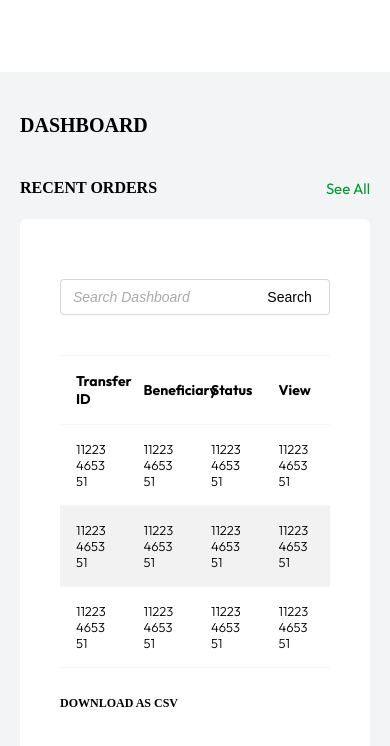
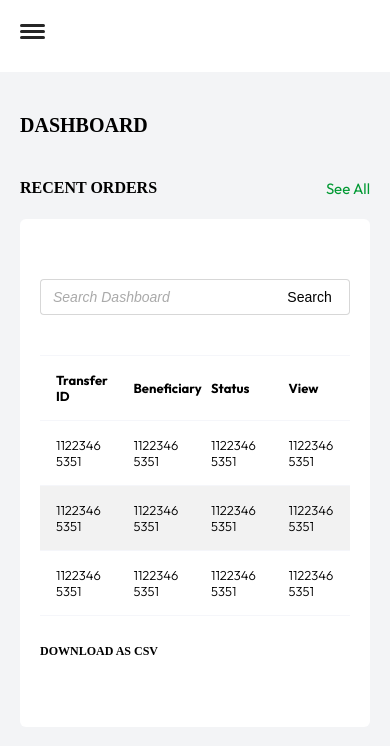
Before and after one commit to Vargent-Africa/venergie-app, a React (Vite) app: page /dashboard in a window 390 px wide. Shown: the top 746 px of the page. Built offline with nearby package versions, Linux system fonts and the light colour scheme; a web font is replaced by a local one.

Commit message:
fix(Table): Designed table to be responsive

```diff
--- a/src/components/layouts/Main.tsx
+++ b/src/components/layouts/Main.tsx
@@ -16,6 +16,14 @@ const MainLayout = () => {
 		barRef.current?.classList.toggle("toggle");
 	};
 
+	const handleNavClick = (e: React.MouseEvent) => {
+		const target = e.target as HTMLElement;
+		// Close dropdown if a link was clicked
+		if (target.closest("a")) {
+			handleShowMenu();
+		}
+	};
+
 	return (
 		<styled.MainWrapper>
 			<styled.MainHeader>
@@ -25,7 +33,7 @@ const MainLayout = () => {
 							<styled.Logo src="/images/venergie_logo.svg" alt="Logo" />
 						</Link>
 						<styled.MainNavLinksContainer ref={menuRef}>
-							<styled.MainNavLinks>
+							<styled.MainNavLinks onClick={handleNavClick}>
 								<styled.NavLink>
 									<Link to="/">
 										<styled.StyledLink>Home</styled.StyledLink>
--- a/src/components/layouts/User.tsx
+++ b/src/components/layouts/User.tsx
@@ -1,3 +1,5 @@
+import { useRef } from "react";
+
 import { Outlet, Link } from "react-router";
 
 import NavLinks from "components/navigation/NavLinks";
@@ -5,13 +7,29 @@ import NavLinks from "components/navigation/NavLinks";
 import * as styled from "./styles/user";
 
 const DashboardLayout = () => {
+	const menuRef = useRef<HTMLDivElement | null>(null);
+	const sidebarRef = useRef<HTMLElement | null>(null);
+
+	const handleShow = () => {
+		sidebarRef.current?.classList.toggle("showbar");
+		menuRef.current?.classList.toggle("toggle");
+	};
+
+	const handleNavClick = (e: React.MouseEvent) => {
+		const target = e.target as HTMLElement;
+		// Only close drawer if a link was clicked
+		if (target.closest("a")) {
+			handleShow();
+		}
+	};
+
 	return (
 		<styled.UserLayoutWrapper>
-			<styled.SidebarWrapper>
+			<styled.SidebarWrapper ref={sidebarRef}>
 				<Link to="/">
 					<styled.SidebarLogoImg src="/images/venergie_logo.svg" alt="Logo" />
 				</Link>
-				<styled.SidebarLinks>
+				<styled.SidebarLinks onClick={handleNavClick}>
 					<styled.SidebarLink>
 						<NavLinks slug="/dashboard">
 							<styled.SidebarIcon
@@ -46,7 +64,6 @@ const DashboardLayout = () => {
 									d="M11.35 3.836c-.065.21-.1.433-.1.664 0 .414.336.75.75.75h4.5a.75.75 0 0 0 .75-.75 2.25 2.25 0 0 0-.1-.664m-5.8 0A2.251 2.251 0 0 1 13.5 2.25H15c1.012 0 1.867.668 2.15 1.586m-5.8 0c-.376.023-.75.05-1.124.08C9.095 4.01 8.25 4.973 8.25 6.108V8.25m8.9-4.414c.376.023.75.05 1.124.08 1.131.094 1.976 1.057 1.976 2.192V16.5A2.25 2.25 0 0 1 18 18.75h-2.25m-7.5-10.5H4.875c-.621 0-1.125.504-1.125 1.125v11.25c0 .621.504 1.125 1.125 1.125h9.75c.621 0 1.125-.504 1.125-1.125V18.75m-7.5-10.5h6.375c.621 0 1.125.504 1.125 1.125v9.375m-8.25-3 1.5 1.5 3-3.75"
 								/>
 							</styled.SidebarIcon>
-
 							<styled.SidebarLinkText>Order History</styled.SidebarLinkText>
 						</NavLinks>
 					</styled.SidebarLink>
@@ -73,7 +90,15 @@ const DashboardLayout = () => {
 			</styled.SidebarWrapper>
 			<styled.MainWrapper>
 				<styled.MainNav>
-					<styled.MainNavContent />
+					<styled.MainNavContent>
+						<styled.MainIconWrapper
+							id="dash-bar"
+							ref={menuRef}
+							onClick={handleShow}
+						>
+							<styled.MainIconSpan />
+						</styled.MainIconWrapper>
+					</styled.MainNavContent>
 				</styled.MainNav>
 				<styled.MainSection>
 					<Outlet />
--- a/src/components/layouts/styles/main.ts
+++ b/src/components/layouts/styles/main.ts
@@ -45,6 +45,7 @@ export const MainNavLinksContainer = styled.div`
 	left: 0;
 	right: 0;
 	background-color: ${Colors.white};
+	height: 100vh;
 
 	&.show {
 		display: block;
--- a/src/components/layouts/styles/user.ts
+++ b/src/components/layouts/styles/user.ts
@@ -11,7 +11,7 @@ export const UserLayoutWrapper = styled.div`
 	overflow: hidden;
 `;
 
-export const styledScrollbarMixin = css`
+const styledScrollbarMixin = css`
 	scrollbar-width: 0.5rem;
 	&::-webkit-scrollbar-track {
 		background-color: ${Colors.veryDarkGray};
@@ -38,7 +38,17 @@ export const SidebarWrapper = styled.aside`
 	background-color: ${Colors.veryDarkGray};
 
 	@media (max-width: ${Sizes.md}) {
-		display: none;
+		/* display: none; */
+		position: absolute;
+		/* top: 1.5rem; */
+		left: -90% !important;
+		width: 80% !important;
+		transition: 0.5s;
+		padding: 1rem;
+
+		&.showbar {
+			left: 0 !important;
+		}
 	}
 `;
 
@@ -93,8 +103,76 @@ export const MainNav = styled.nav`
 
 export const MainNavContent = styled.nav`
 	display: flex;
-	justify-content: flex-end;
+	/* justify-content: flex-end; */
 	align-items: center;
+	position: relative;
+`;
+
+export const MainIconWrapper = styled.div`
+	position: absolute;
+	top: 2rem;
+	width: 2.5rem;
+	height: 2rem;
+	cursor: pointer;
+	z-index: 1;
+	background: transparent;
+	display: none;
+
+	&.toggle {
+		left: calc(80% + 1rem);
+		transition: left 0.5s linear 1s;
+		span {
+			background: transparent;
+			&:before {
+				top: 0;
+				transform: rotate(45deg);
+				//background: #ffffff;
+			}
+			&:after {
+				top: 0;
+				transform: rotate(-45deg);
+				//background: #ffffff;
+			}
+		}
+	}
+
+	@media (max-width: ${Sizes.md}) {
+		display: block;
+	}
+`;
+
+export const MainIconSpan = styled.span`
+	display: block;
+	width: 2.5rem;
+	height: 3px;
+	background-color: #262626;
+	position: absolute;
+	top: 10px;
+	transition: 0.5s;
+	border-radius: 4px;
+
+	&:before {
+		content: "";
+		position: absolute;
+		top: -6px;
+		left: 0;
+		width: 100%;
+		height: 3px;
+		background-color: #262626;
+		transition: 0.5s;
+		border-radius: 4px;
+	}
+	&:after {
+		content: "";
+		position: absolute;
+		top: 6px;
+		left: 0;
+		width: 100%;
+		height: 3px;
+		background-color: #262626;
+		transition: 0.5s;
+		border-radius: 4px;
+	}
 `;
 
 export const MainSection = styled.section`
--- a/src/components/tables/styles/table.ts
+++ b/src/components/tables/styles/table.ts
@@ -107,7 +107,7 @@ export const TableHead = styled.thead`
 export const TableHeadRow = styled.tr`
 	text-align: left;
 	font-weight: 600;
-	font-size: 1.4rem;
+	font-size: 1.3rem;
 
 	& > * {
 		padding: 1.6rem;
--- a/src/containers/Dashboard/styles/dashboard.ts
+++ b/src/containers/Dashboard/styles/dashboard.ts
@@ -1,6 +1,7 @@
 import styled from "styled-components";
 
 import { Colors } from "utils/colors";
+import { Sizes } from "utils/screenSizes";
 
 export const DashboardWrapper = styled.section``;
 
@@ -28,6 +29,10 @@ export const RecentOrderContainer = styled.div`
 	border-radius: 6px;
 	overflow: hidden;
 	padding: 0 4rem 4rem;
+
+	@media (max-width: ${Sizes.md}) {
+		padding: 0 2rem 4rem;
+	}
 `;
 
 export const OrderMoreLink = styled.span`
```
